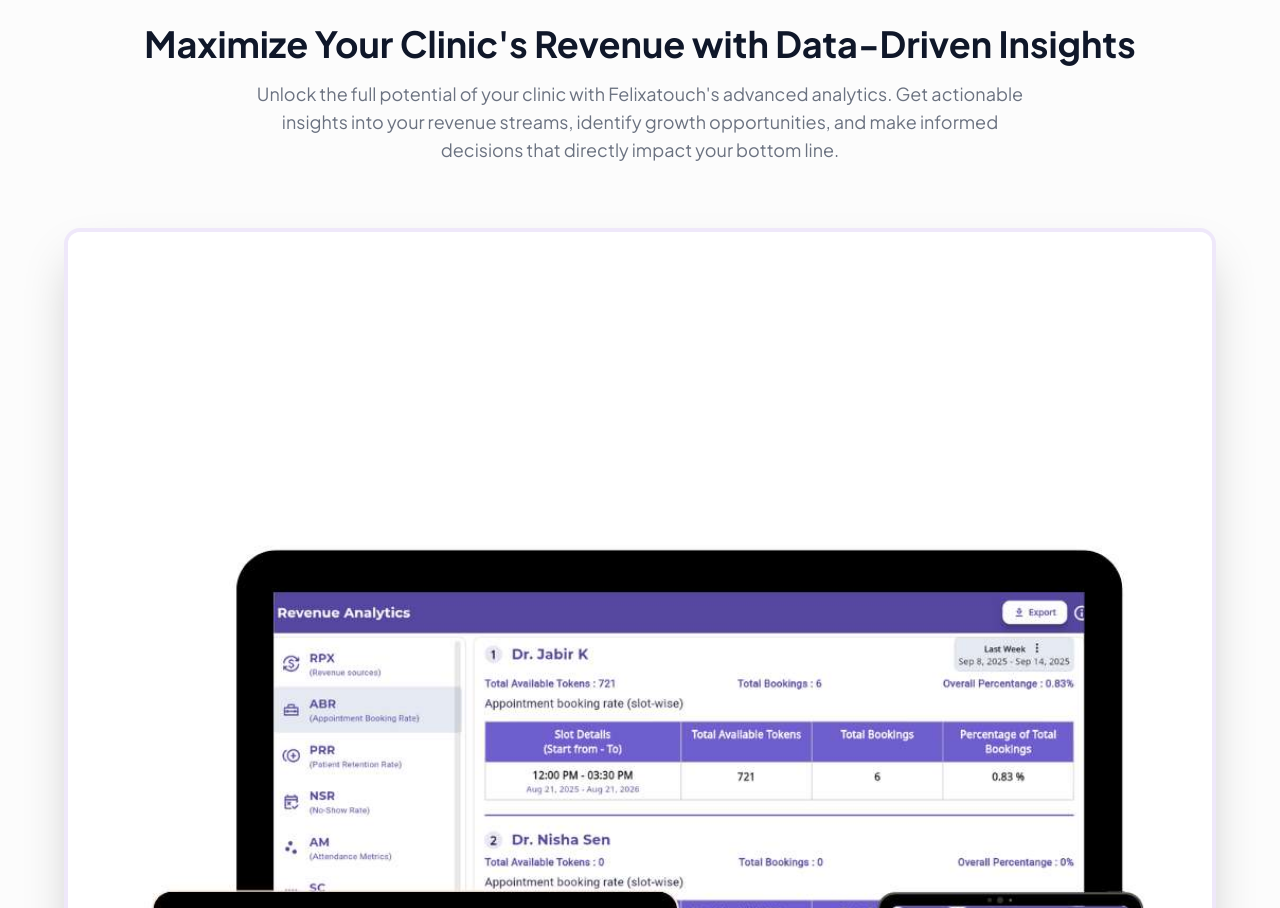
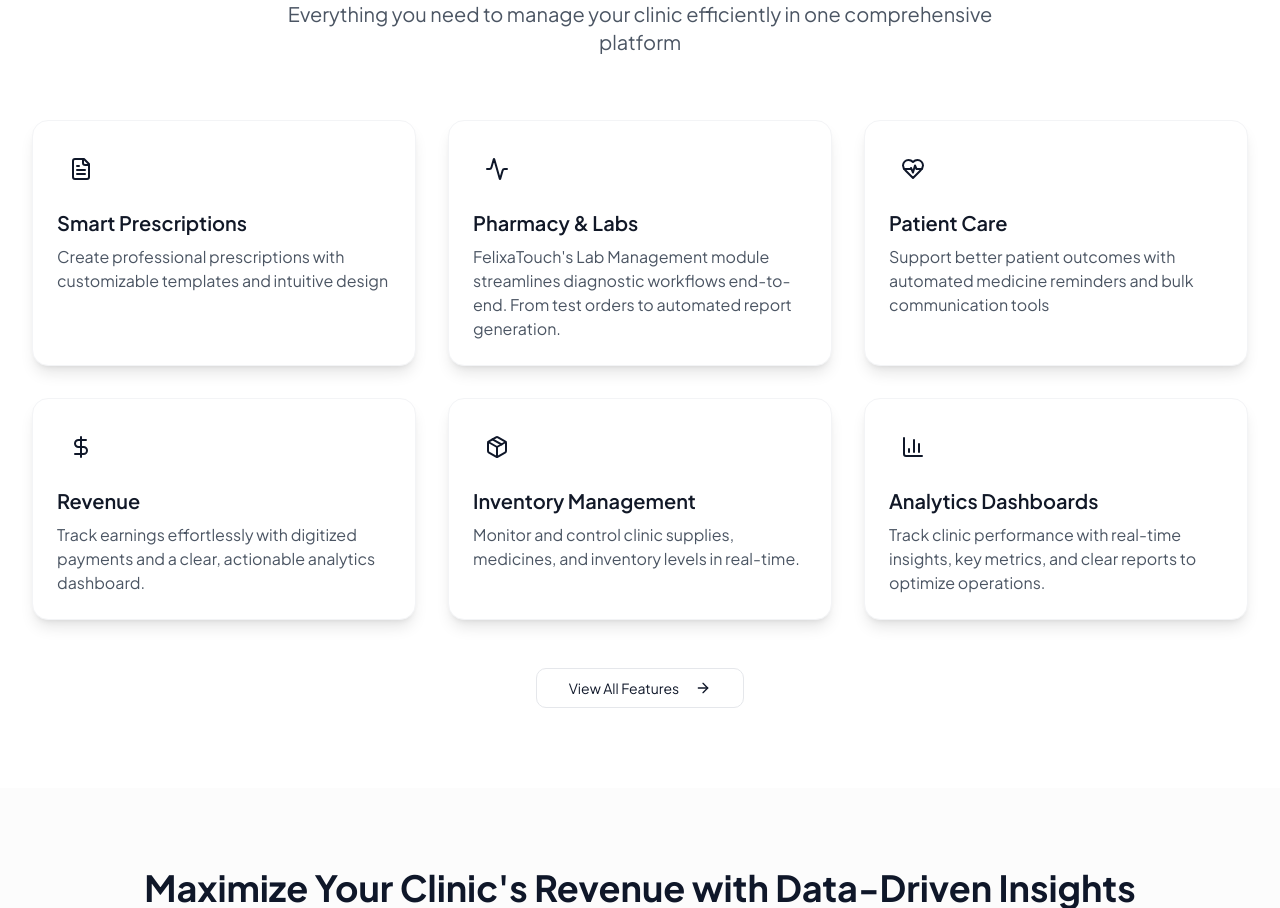
Before and after one commit to sahircmr/Felixatouch-softgen, a Next.js app: page / in a window 1280 px wide. Shown: the part 6440-7348 px from the top of the page. Built offline with nearby package versions, Linux system fonts and the light colour scheme.

Commit message:
feat(features): Add links to features page in header and homepage

```diff
--- a/src/components/Header.tsx
+++ b/src/components/Header.tsx
@@ -1,6 +1,6 @@
 import Link from "next/link";
 import { Button } from "@/components/ui/button";
-import { Menu, X } from "lucide-react";
+import { Menu, X, Activity } from "lucide-react";
 import { useState } from "react";
 import { ThemeSwitch } from "@/components/ThemeSwitch";
 
--- a/src/pages/index.tsx
+++ b/src/pages/index.tsx
@@ -25,7 +25,8 @@
   Star,
   Shield,
   Zap,
-  CheckCircle2
+  CheckCircle2,
+  ArrowRight
 } from "lucide-react";
 
 export default function Home() {
@@ -397,6 +398,75 @@
           </div>
         </section>
 
+        <section className="max-w-7xl mx-auto px-4 sm:px-6 lg:px-8 mb-20">
+          <div className="text-center mb-16">
+            <h2 className="text-3xl md:text-4xl font-bold text-gray-900 dark:text-white mb-4">
+              Powerful Features for Modern Clinics
+            </h2>
+            <p className="text-xl text-gray-600 dark:text-gray-300 max-w-3xl mx-auto">
+              Everything you need to manage your clinic efficiently in one comprehensive platform
+            </p>
+          </div>
+
+          <div className="grid md:grid-cols-2 lg:grid-cols-3 gap-8 mb-12">
+            {[
+              {
+                icon: FileText,
+                title: "Smart Prescriptions",
+                description: "Create professional prescriptions with customizable templates and intuitive design"
+              },
+              {
+                icon: Activity,
+                title: "Pharmacy & Labs",
+                description: "FelixaTouch's Lab Management module streamlines diagnostic workflows end-to-end. From test orders to automated report generation."
+              },
+              {
+                icon: HeartPulse,
+                title: "Patient Care",
+                description: "Support better patient outcomes with automated medicine reminders and bulk communication tools"
+              },
+              {
+                icon: DollarSign,
+                title: "Revenue",
+                description: "Track earnings effortlessly with digitized payments and a clear, actionable analytics dashboard."
+              },
+              {
+                icon: Package,
+                title: "Inventory Management",
+                description: "Monitor and control clinic supplies, medicines, and inventory levels in real-time."
+              },
+              {
+                icon: BarChart3,
+                title: "Analytics Dashboards",
+                description: "Track clinic performance with real-time insights, key metrics, and clear reports to optimize operations."
+              }
+            ].map((feature, index) => (
+              <div
+                key={index}
+                className="group p-6 bg-white dark:bg-gray-800 rounded-2xl shadow-lg hover:shadow-xl transition-all duration-300 border border-gray-100 dark:border-gray-700"
+              >
+                <div className="p-3 bg-primary-100 dark:bg-primary-900/30 rounded-lg w-fit mb-4 group-hover:scale-110 transition-transform">
+                  <feature.icon className="w-6 h-6 text-primary-600" />
+                </div>
+                <h3 className="text-xl font-semibold text-gray-900 dark:text-white mb-2">
+                  {feature.title}
+                </h3>
+                <p className="text-gray-600 dark:text-gray-300">
+                  {feature.description}
+                </p>
+              </div>
+            ))}
+          </div>
+
+          <div className="text-center">
+            <Button size="lg" variant="outline" asChild>
+              <Link href="/best-clinic-software-features">
+                View All Features <ArrowRight className="ml-2 w-4 h-4" />
+              </Link>
+            </Button>
+          </div>
+        </section>
+
         {/* Revenue Analytics Section */}
         <section className="py-20 bg-secondary/30">
           <div className="container mx-auto px-4 sm:px-6 lg:px-8">
```
